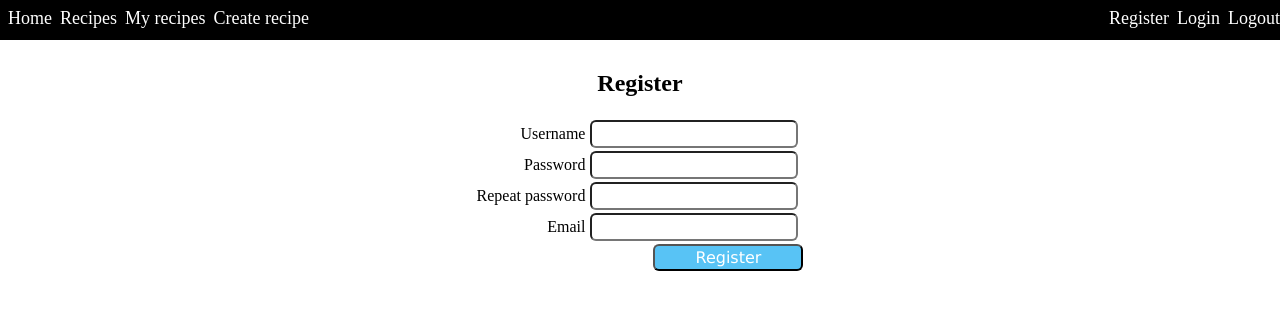
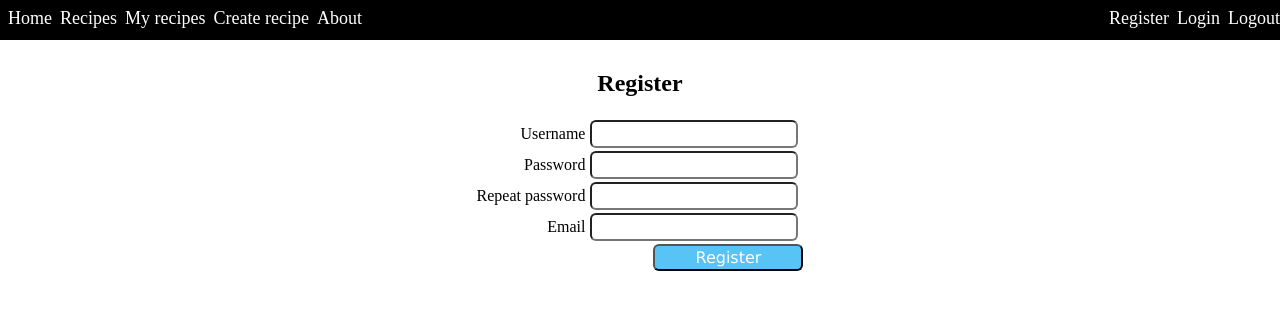
Before and after one commit to lozanov95/CookingAppFrontendReactJS, a React (Create React App) app: page / in a window 1280 px wide. Shown: the top 310 px of the page. Built offline with nearby package versions, Linux system fonts and the light colour scheme.

Commit message:
added about to the navigation

```diff
--- a/src/views/navigation.js
+++ b/src/views/navigation.js
@@ -6,6 +6,7 @@ export const Navigation = () => {
                 <a href='/'>Recipes</a>
                 <a href='/'>My recipes</a>
                 <a href='/'>Create recipe</a>
+                <a href='/'>About</a>
             </div>
             <div className="nav-right">
                 <a href='/'>Register</a>
```
